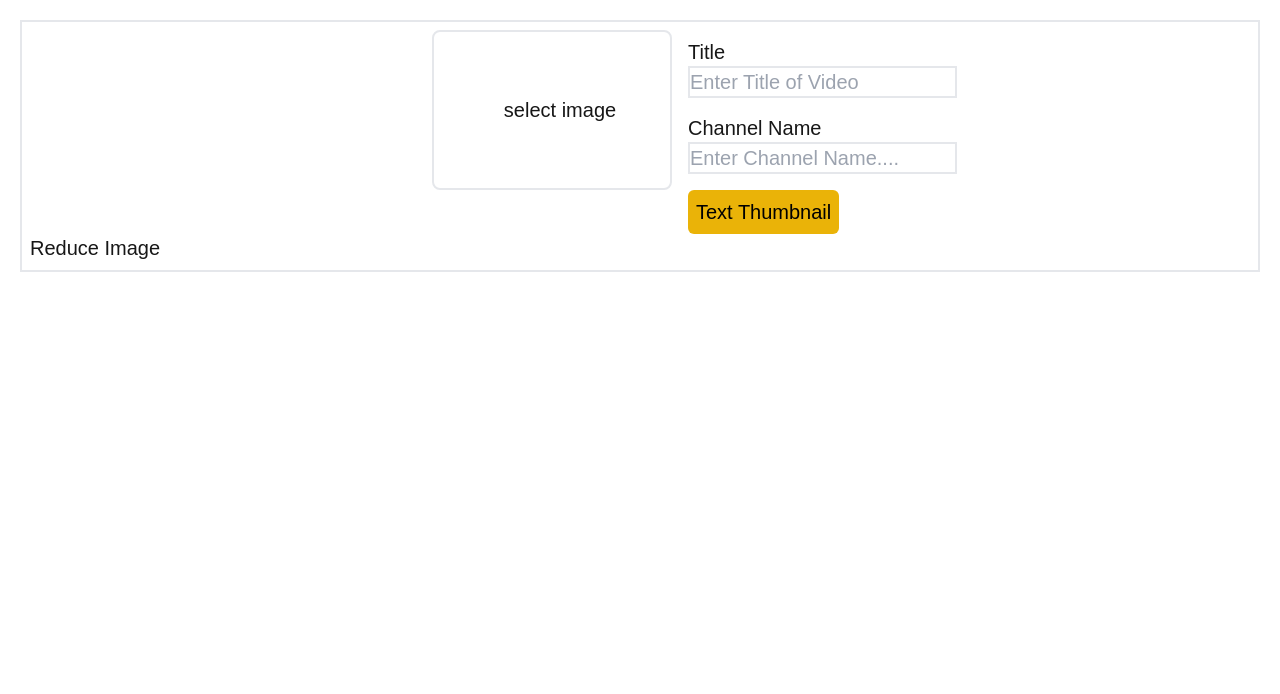
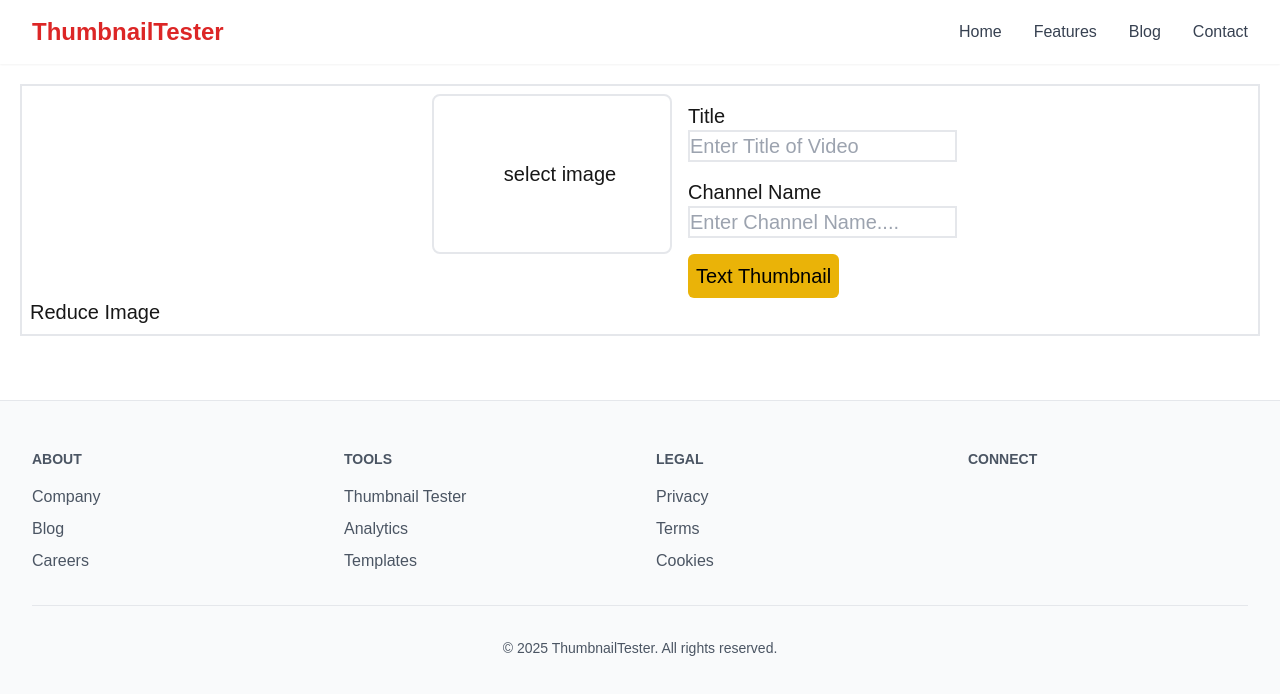
Before and after one commit to soloprime9/YouTube-Thumbnail-Tester, a Next.js app: page / in a window 1280 px wide. Shown: the top 694 px of the page. Built offline with nearby package versions, Linux system fonts and the light colour scheme.

Commit message:
Update layout.js

```diff
--- a/src/app/layout.js
+++ b/src/app/layout.js
@@ -1,3 +1,6 @@
+'use client';
+import Link from 'next/link';
+import { useState } from 'react';
 import { Geist, Geist_Mono } from "next/font/google";
 import "./globals.css";
 
@@ -17,12 +20,119 @@ export const metadata = {
 };
 
 export default function RootLayout({ children }) {
+  const [isOpen, setIsOpen] = useState(false);
   return (
     <html lang="en">
+
       <body
         className={`${geistSans.variable} ${geistMono.variable} antialiased`}
       >
+ <header className="bg-white shadow-sm sticky top-0 z-50">
+      <nav className="max-w-7xl mx-auto px-4 sm:px-6 lg:px-8">
+        <div className="flex justify-between h-16">
+          {/* Logo */}
+          <div className="flex-shrink-0 flex items-center">
+            <Link href="/" className="text-2xl font-bold text-red-600">
+              ThumbnailTester
+            </Link>
+          </div>
+
+          {/* Desktop Menu */}
+          <div className="hidden md:flex space-x-8 items-center">
+            <Link href="/" className="text-gray-700 hover:text-red-600">
+              Home
+            </Link>
+            <Link href="/features" className="text-gray-700 hover:text-red-600">
+              Features
+            </Link>
+            <Link href="/blog" className="text-gray-700 hover:text-red-600">
+              Blog
+            </Link>
+            <Link href="/contact" className="text-gray-700 hover:text-red-600">
+              Contact
+            </Link>
+          </div>
+
+          {/* Mobile Menu Button */}
+          <div className="md:hidden flex items-center">
+            <button
+              onClick={() => setIsOpen(!isOpen)}
+              className="text-gray-700 hover:text-red-600"
+            >
+              <svg className="h-6 w-6" fill="none" viewBox="0 0 24 24" stroke="currentColor">
+                <path strokeLinecap="round" strokeLinejoin="round" strokeWidth={2} d="M4 6h16M4 12h16M4 18h16" />
+              </svg>
+            </button>
+          </div>
+        </div>
+
+        {/* Mobile Menu */}
+        {isOpen && (
+          <div className="md:hidden pb-4">
+            <Link href="/" className="block px-3 py-2 text-gray-700 hover:text-red-600">Home</Link>
+            <Link href="/features" className="block px-3 py-2 text-gray-700 hover:text-red-600">Features</Link>
+            <Link href="/blog" className="block px-3 py-2 text-gray-700 hover:text-red-600">Blog</Link>
+            <Link href="/contact" className="block px-3 py-2 text-gray-700 hover:text-red-600">Contact</Link>
+          </div>
+        )}
+      </nav>
+    </header>
         {children}
+
+   <footer className="bg-gray-50 border-t mt-16">
+      <div className="max-w-7xl mx-auto py-12 px-4 sm:px-6 lg:px-8">
+        <div className="grid grid-cols-1 md:grid-cols-4 gap-8">
+          {/* About */}
+          <div>
+            <h3 className="text-sm font-semibold text-gray-600 uppercase">About</h3>
+            <ul className="mt-4 space-y-2">
+              <li><Link href="/about" className="text-gray-600 hover:text-red-600">Company</Link></li>
+              <li><Link href="/blog" className="text-gray-600 hover:text-red-600">Blog</Link></li>
+              <li><Link href="/careers" className="text-gray-600 hover:text-red-600">Careers</Link></li>
+            </ul>
+          </div>
+
+          {/* Tools */}
+          <div>
+            <h3 className="text-sm font-semibold text-gray-600 uppercase">Tools</h3>
+            <ul className="mt-4 space-y-2">
+              <li><Link href="/thumbnail-tester" className="text-gray-600 hover:text-red-600">Thumbnail Tester</Link></li>
+              <li><Link href="/analytics" className="text-gray-600 hover:text-red-600">Analytics</Link></li>
+              <li><Link href="/templates" className="text-gray-600 hover:text-red-600">Templates</Link></li>
+            </ul>
+          </div>
+
+          {/* Legal */}
+          <div>
+            <h3 className="text-sm font-semibold text-gray-600 uppercase">Legal</h3>
+            <ul className="mt-4 space-y-2">
+              <li><Link href="/privacy" className="text-gray-600 hover:text-red-600">Privacy</Link></li>
+              <li><Link href="/terms" className="text-gray-600 hover:text-red-600">Terms</Link></li>
+              <li><Link href="/cookie-policy" className="text-gray-600 hover:text-red-600">Cookies</Link></li>
+            </ul>
+          </div>
+
+          {/* Social */}
+          <div>
+            <h3 className="text-sm font-semibold text-gray-600 uppercase">Connect</h3>
+            <div className="mt-4 flex space-x-4">
+              <Link href="#" className="text-gray-600 hover:text-red-600">
+                <span className="sr-only">Twitter</span>
+                <svg className="h-6 w-6" fill="currentColor" viewBox="0 0 24 24">...</svg>
+              </Link>
+              {/* Add other social icons */}
+            </div>
+          </div>
+        </div>
+
+        {/* Copyright */}
+        <div className="mt-8 pt-8 border-t border-gray-200 text-center">
+          <p className="text-sm text-gray-600">
+            &copy; {new Date().getFullYear()} ThumbnailTester. All rights reserved.
+          </p>
+        </div>
+      </div>
+    </footer>
       </body>
     </html>
   );
```
